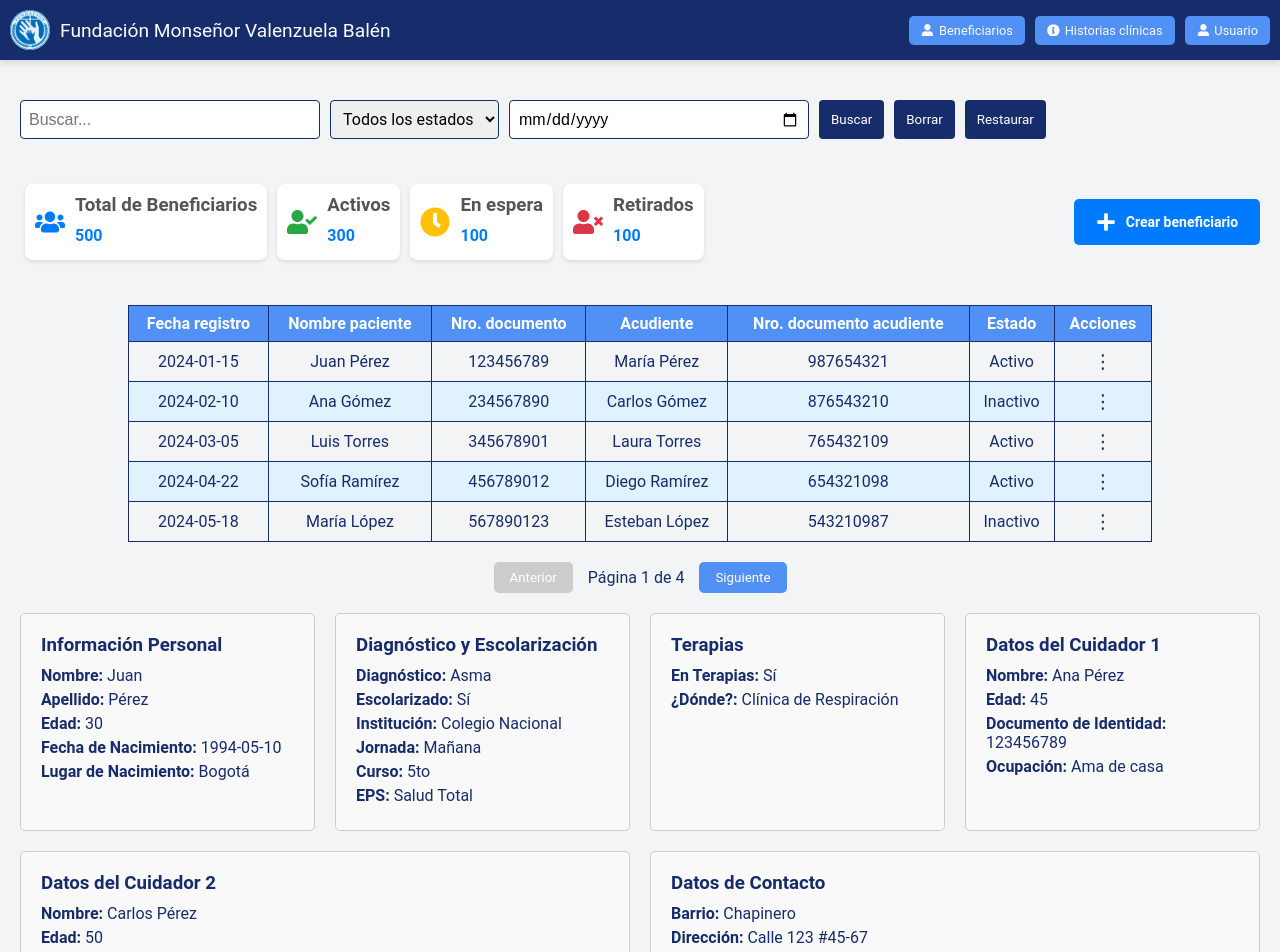
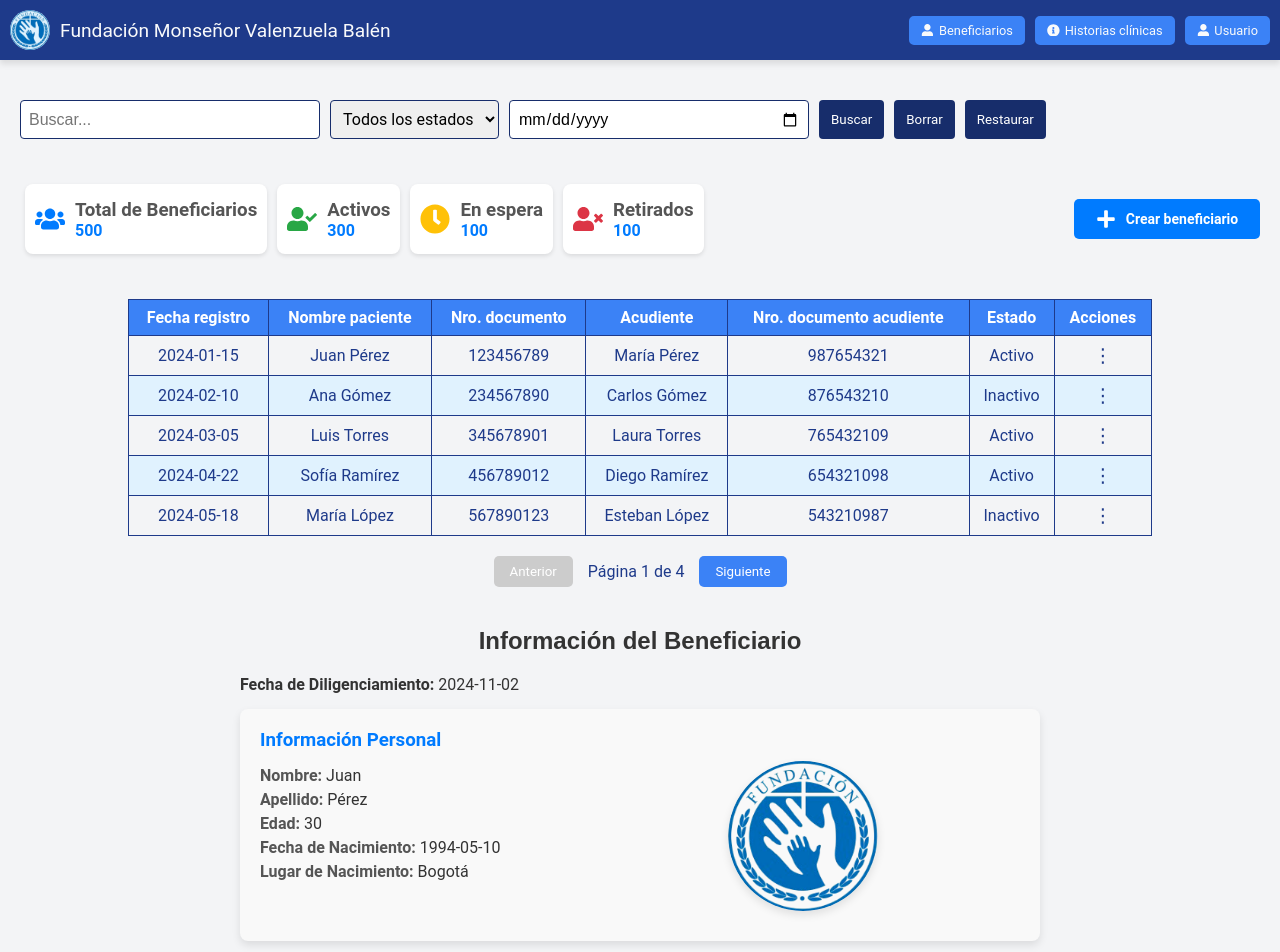
Before and after one commit to diana23135/Fundacion, a React (Vite) app in the folder frontend/: page /Inicio in a window 1280 px wide. Shown: the top 952 px of the page. Built offline with nearby package versions, Linux system fonts and the light colour scheme.

Commit message:
agregando el registrar

```diff
--- a/frontend/public/registro.json
+++ b/frontend/public/registro.json
@@ -1,4 +1,6 @@
 {
+  "fecha_diligenciamiento": "2024-11-02",
+  "foto": "/icon.png",
   "nombre": "Juan",
   "apellido": "Pérez",
   "edad": 30,
--- a/frontend/src/views/VisualizarRegistro/VisualizarRegistro.css
+++ b/frontend/src/views/VisualizarRegistro/VisualizarRegistro.css
@@ -1,23 +1,62 @@
 .visualizar-container {
+  max-width: 800px;
+  margin: 0 auto;
+  font-family: 'Arial', sans-serif;
+  color: #333;
+}
+
+h2 {
+  text-align: center;
+  color: #333;
+}
+.columna-1{
   display: flex;
-  flex-wrap: wrap;
-  gap: 20px;
-  margin: 20px;
+}
+
+.columna {
+  background-color: #f9f9f9;
+  padding: 20px;
+  border-radius: 8px;
+  box-shadow: 0px 4px 8px rgba(0, 0, 0, 0.1);
+  margin: 15px 0;
+}
+
+.columna h3 {
+  color: #007bff;
+  margin-bottom: 10px;
+}
+
+.columna p {
+  margin: 5px 0;
+  font-size: 1rem;
+}
+
+.columna p strong {
+  color: #555;
+}
+
+.foto-container {
+  display: flex;
+  justify-content: center;
+  margin-bottom: 10px;
+  margin-left: 30%;
+}
+.titulo-reg{
+  padding: 20px;
+}
+
+.foto {
+  width: 150px;
+  height: 150px;
+  border-radius: 50%;
+  object-fit: cover;
+  box-shadow: 0px 4px 8px rgba(0, 0, 0, 0.1);
+}
+.cuidadores-container {
+  display: flex;
+  gap: 20px; /* Ajusta el espacio entre columnas si es necesario */
 }
 
 .columna {
   flex: 1;
-  min-width: 250px;
-  padding: 20px;
-  border: 1px solid #ccc;
-  border-radius: 5px;
-  background-color: #f9f9f9;
 }
-
-h3 {
-  margin-bottom: 10px;
-}
-
-p {
-  margin: 5px 0;
-}
--- a/frontend/src/views/VisualizarRegistro/VisualizarRegistro.jsx
+++ b/frontend/src/views/VisualizarRegistro/VisualizarRegistro.jsx
@@ -2,15 +2,22 @@ import React from "react";
 import "./VisualizarRegistro.css";
 
 export const VisualizarRegistro = ({ registro }) => {
-
-    if (registro && registro.length === 0) {
+  if (!registro) {
     return <p>No hay datos disponibles para mostrar.</p>;
   }
 
   return (
     <div className="visualizar-container">
+      <h2 className="titulo-reg">Información del Beneficiario</h2>
+      <p>
+        <strong>Fecha de Diligenciamiento:</strong>{" "}
+        {registro.fecha_diligenciamiento}
+      </p>
+
       <div className="columna">
         <h3>Información Personal</h3>
+        <div className="columna-1">
+          <div>
             <p>
               <strong>Nombre:</strong> {registro.nombre}
             </p>
@@ -27,6 +34,16 @@ export const VisualizarRegistro = ({ registro }) => {
               <strong>Lugar de Nacimiento:</strong> {registro.lugar_nacimiento}
             </p>
           </div>
+          <div className="foto-container">
+            <img
+              src={registro.foto}
+              alt="Foto del beneficiario"
+              className="foto"
+            />
+          </div>
+        </div>
+      </div>
+
       <div className="columna">
         <h3>Diagnóstico y Escolarización</h3>
         <p>
@@ -51,9 +68,6 @@ export const VisualizarRegistro = ({ registro }) => {
         <p>
           <strong>EPS:</strong> {registro.eps}
         </p>
-      </div>
-      <div className="columna">
-        <h3>Terapias</h3>
         <p>
           <strong>En Terapias:</strong> {registro.terapias ? "Sí" : "No"}
         </p>
@@ -63,6 +77,7 @@ export const VisualizarRegistro = ({ registro }) => {
           </p>
         )}
       </div>
+
       <div className="columna">
         <h3>Datos del Cuidador 1</h3>
         <p>
@@ -79,6 +94,7 @@ export const VisualizarRegistro = ({ registro }) => {
           <strong>Ocupación:</strong> {registro.ocupacion_cuidador1}
         </p>
       </div>
+
       <div className="columna">
         <h3>Datos del Cuidador 2</h3>
         <p>
@@ -95,6 +111,7 @@ export const VisualizarRegistro = ({ registro }) => {
           <strong>Ocupación:</strong> {registro.ocupacion_cuidador2}
         </p>
       </div>
+
       <div className="columna">
         <h3>Datos de Contacto</h3>
         <p>
--- a/frontend/src/views/utils/Formulario/Formulario.css
+++ b/frontend/src/views/utils/Formulario/Formulario.css
@@ -1,3 +1,12 @@
+:root {
+  --color-primary: #1e3a8a; /* Azul oscuro */
+  --color-secondary: #3b82f6; /* Azul brillante */
+  --color-accent: #60a5fa; /* Azul claro */
+  --color-light: #e0f2fe; /* Celeste suave */
+  --color-background: #f3f4f6; /* Gris muy claro */
+  --color-neutral: #f9fafb; /* Blanco suave */
+  --color-gris: #444444 ;
+}
 .form {
   margin-top: 100px !important;
   position: relative;
@@ -47,12 +56,12 @@
 
 .form .input-box input:focus,
 .form .input-box select:focus {
-  border-color: #4caf50;
+  border-color: var(--color-gris);
   box-shadow: 0 0 5px rgba(76, 175, 80, 0.3);
 }
 
 .form .button {
-  background-color: #4caf50;
+  background-color: var(--color-primary);
   border: none;
   color: white;
   padding: 10px 20px;
@@ -66,7 +75,7 @@
 }
 
 .form .button:hover {
-  background-color: black;
+  background-color: var(--color-secondary);
   transform: scale(1.03);
 }
 
@@ -88,3 +97,16 @@ legend {
   font-weight: bold;
   padding: 0 10px; /* Espacio alrededor del texto de la leyenda */
 }
+.titulo{
+  color: #555555;
+  font-size: 13px;
+  text-align: center;
+}
+.img-little{
+display: flex;
+align-items: center;
+justify-content: space-around;
+}
+.icono-form{
+  width: 120px;
+}
--- a/frontend/src/views/utils/Formulario/Formulario.jsx
+++ b/frontend/src/views/utils/Formulario/Formulario.jsx
@@ -24,7 +24,10 @@ export function Formulario({ formulario }) {
     <Nav />
 
       <form className="form" onSubmit={handleSubmit}>
-      <h3>FUNDACIÓN MONSEÑOR VALENZUELA BALÉN PARA NIÑOS DESAMPARADOS</h3>
+      <div className="img-little">
+      <h3 className="titulo">FUNDACIÓN MONSEÑOR VALENZUELA BALÉN PARA NIÑOS DESAMPARADOS</h3>
+      <img className="icono-form" src="./formularios.png"></img>
+      </div>
       <br></br>
         {formulario ? (
           Object.keys(formulario).map((sectionKey) => {
```
Also changed, not shown: frontend/src/views/utils/Footer.jsx (deleted, +0 -77 lines), frontend/public/formularios.png (added). Lines whose indentation alone changed are shown as unchanged.
